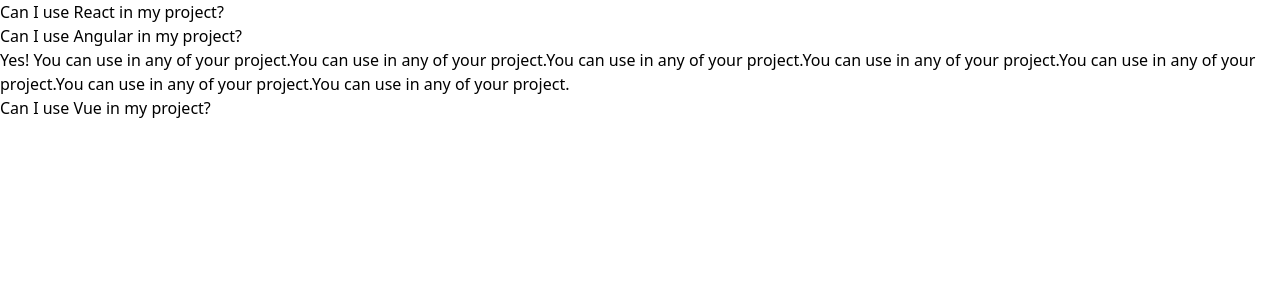
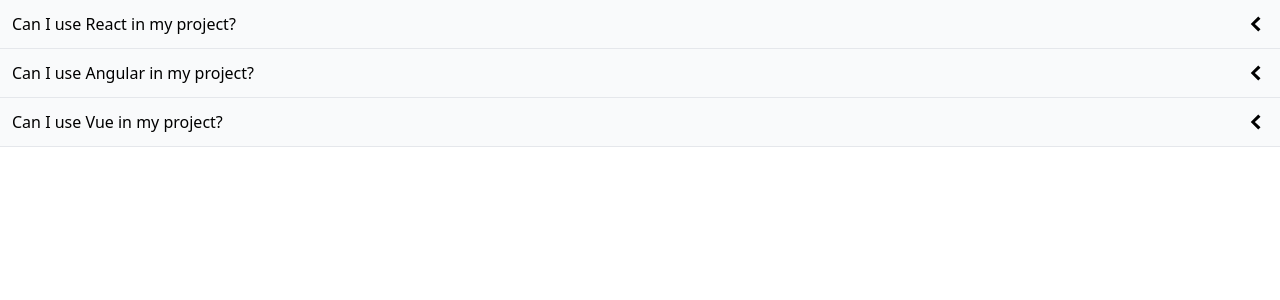
Before and after one commit to devmanoshri/Tailwind-CSS, a React (Create React App) app: page / in a window 1280 px wide. Shown: the top 300 px of the page. Built offline with nearby package versions, Linux system fonts and the light colour scheme.

Commit message:
accordion updated

```diff
--- a/src/components/Accordion.js
+++ b/src/components/Accordion.js
@@ -1,14 +1,35 @@
 import { useState } from "react";
+import { GoChevronDown, GoChevronLeft } from "react-icons/go";
 
 function Accordion({ items }) {
-  const [expandedIndex, setExpandedIndex] = useState(1);
+  const [expandedIndex, setExpandedIndex] = useState(-1);
+  //console.log("expandedIndex", expandedIndex);
+  const handelClick = (nextIndex) => {
+    //console.log("nextIndex", nextIndex);
+    if (expandedIndex === nextIndex) {
+      setExpandedIndex(-1);
+    } else {
+      setExpandedIndex(nextIndex);
+    }
+  };
   const renderedItem = items.map((item, index) => {
     const isExpanded = index === expandedIndex;
-
+    const icon = (
+      <span className="text-2xl">
+        {isExpanded ? <GoChevronDown /> : <GoChevronLeft />}
+      </span>
+    );
     return (
       <div key={item.id}>
-        <div>{item.label}</div>
-        {isExpanded && <div>{item.content}</div>}
+        <div
+          className="flex justify-between bg-gray-50 border-b items-center cursor-pointer p-3"
+          onClick={() => handelClick(index)}
+        >
+          {item.label} {icon}
+        </div>
+        {isExpanded && (
+          <div className="border-b p-3 bg-white-200">{item.content}</div>
+        )}
       </div>
     );
   });
```
